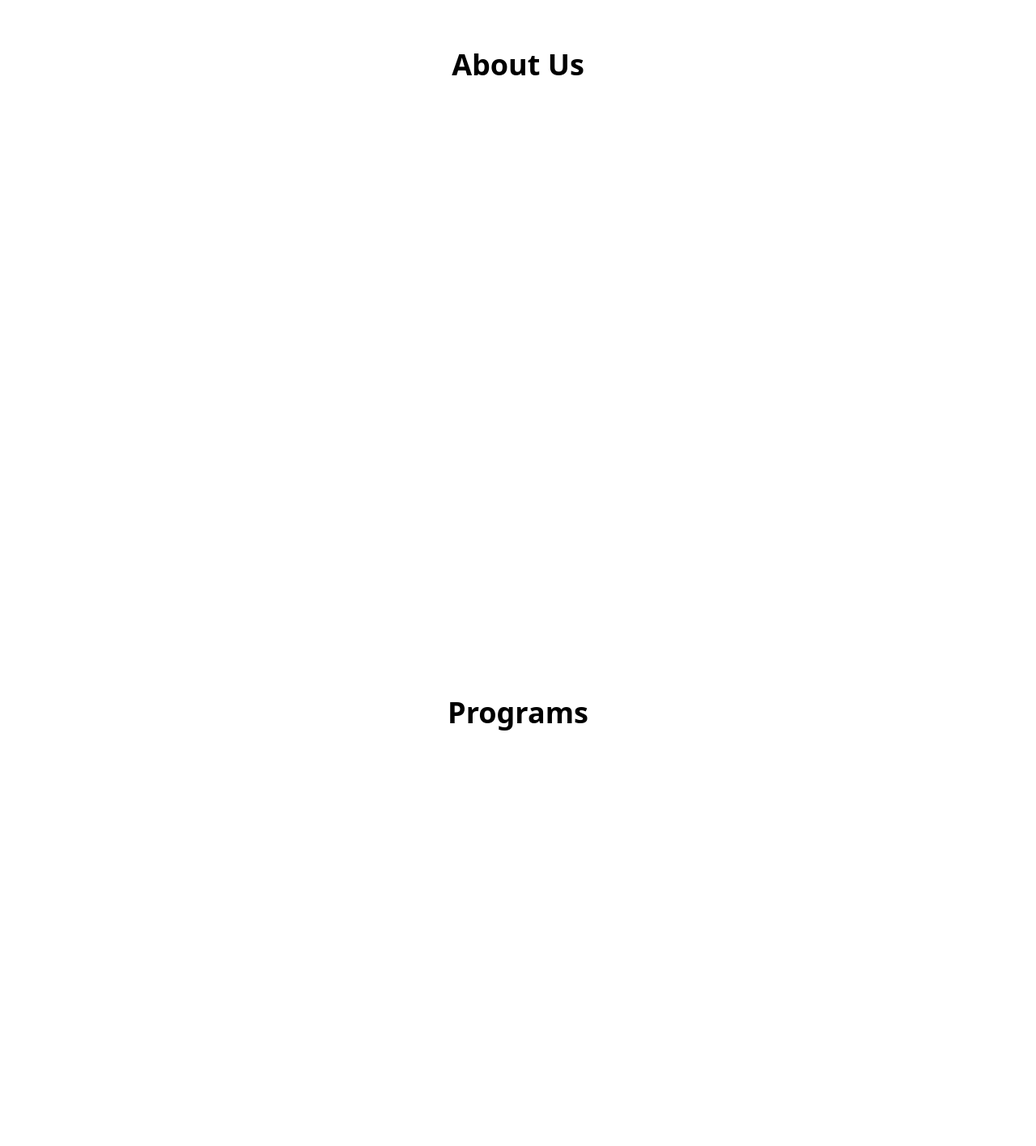
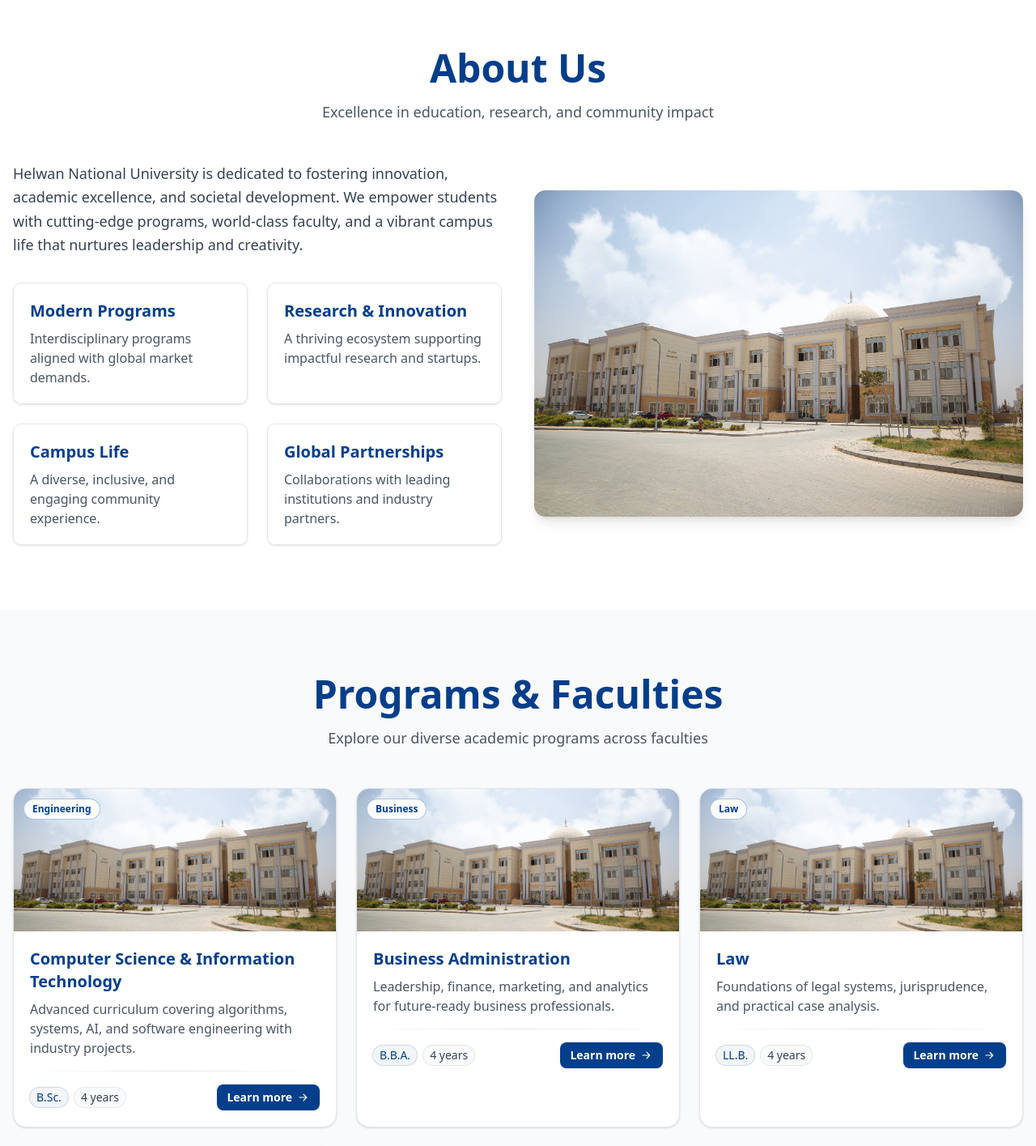
Before and after one commit to mahmoudmatter12/hnu-offical-website, a Next.js app: page /ar in a window 1280 px wide. Shown: the part 980-2395 px from the top of the page at 81% size. Built offline with nearby package versions, Linux system fonts and the light colour scheme; no server answers.

Commit message:
Refactor home page sections to utilize props for About and Programs sections, enhancing flexibility and maintainability. Update data structure for about and programs sections in the data file.

```diff
--- a/app/[locale]/page.tsx
+++ b/app/[locale]/page.tsx
@@ -1,15 +1,15 @@
 import HeroSection from '@/components/home/heroSection';
 import AboutSection from '@/components/home/aboutSection';
 import ProgramsSection from '@/components/home/programsSection';
-import { heroSection } from '@/data';
+import { heroSection, aboutSection, programsSection } from '@/data';
 import React from 'react';
 
 function Home() {
   return (
     <>
       <HeroSection {...heroSection} />
-      <AboutSection />
-      <ProgramsSection />
+      <AboutSection {...aboutSection} />
+      <ProgramsSection {...programsSection} />
     </>
   );
 }
--- a/components/header2.tsx
+++ b/components/header2.tsx
@@ -210,8 +210,8 @@
                       <Link
                         href={item.href}
                         className={`px-4 py-3 rounded-xl transition-all duration-300 hover:bg-gradient-to-r hover:from-blue-50 hover:to-purple-50 ${isActive(item.href)
-                            ? 'text-blue-700 font-semibold bg-gradient-to-r from-blue-50 to-purple-50 border border-blue-200 shadow-sm'
-                            : 'text-gray-700 hover:text-blue-700'
+                          ? 'text-blue-700 font-semibold bg-gradient-to-r from-blue-50 to-purple-50 border border-blue-200 shadow-sm'
+                          : 'text-gray-700 hover:text-blue-700'
                           }`}
                       >
                         <span
--- a/components/home/aboutSection.tsx
+++ b/components/home/aboutSection.tsx
@@ -1,13 +1,54 @@
 import React from 'react';
 
-function aboutSection() {
+export interface AboutSectionProps {
+  title: string;
+  subtitle?: string;
+  description: string;
+  highlights?: Array<{ title: string; description: string }>;
+  image?: string;
+  titleClassName?: string;
+  cardTitleClassName?: string;
+}
+
+function AboutSection({ title, subtitle, description, highlights = [], image, titleClassName, cardTitleClassName }: AboutSectionProps) {
   return (
-    <section id='about' className='min-h-screen py-20'>
+    <section id='about' className='py-20 bg-white'>
       <div className='container mx-auto px-4'>
-        <h1 className='text-4xl font-bold text-center'>About Us</h1>
+        <div className='max-w-3xl mx-auto text-center mb-12'>
+          <h2 className={`text-4xl sm:text-5xl font-bold mb-4 ${titleClassName || ''}`}>{title}</h2>
+          {subtitle && <p className='text-lg text-gray-600'>{subtitle}</p>}
+        </div>
+
+        <div className='grid grid-cols-1 md:grid-cols-2 gap-10 items-center'>
+          <div>
+            <p className='text-gray-700 leading-relaxed text-lg'>{description}</p>
+
+            {highlights.length > 0 && (
+              <div className='mt-8 grid grid-cols-1 sm:grid-cols-2 gap-6'>
+                {highlights.map((item, index) => (
+                  <div key={index} className='p-5 rounded-lg border border-gray-200 shadow-sm hover:shadow-md transition-shadow'>
+                    <h3 className={`text-xl font-semibold mb-2 ${cardTitleClassName || ''}`}>{item.title}</h3>
+                    <p className='text-gray-600'>{item.description}</p>
+                  </div>
+                ))}
+              </div>
+            )}
+          </div>
+
+          <div className='order-first md:order-none'>
+            {image ? (
+              // eslint-disable-next-line @next/next/no-img-element
+              <img src={image} alt='About section image' className='w-full h-auto rounded-xl object-cover shadow-lg' />
+            ) : (
+              <div className='w-full aspect-video rounded-xl bg-gradient-to-br from-blue-50 to-blue-100 border border-blue-200 flex items-center justify-center text-blue-700'>
+                <span className='font-medium'>Our Campus & Community</span>
+              </div>
+            )}
+          </div>
+        </div>
       </div>
     </section>
   );
 }
 
-export default aboutSection;
+export default AboutSection;
--- a/components/home/programsSection.tsx
+++ b/components/home/programsSection.tsx
@@ -1,13 +1,90 @@
 import React from 'react';
 
-function programsSection() {
+export interface ProgramItem {
+  id: string;
+  title: string;
+  faculty: string;
+  description: string;
+  duration?: string;
+  degree?: string;
+  money?: string;
+  image?: string;
+  href?: string;
+}
+
+export interface ProgramsSectionProps {
+  title: string;
+  subtitle?: string;
+  items: ProgramItem[];
+  accentClassName?: string;
+  cardTitleClassName?: string;
+}
+
+function ProgramsSection({ title, subtitle, items, accentClassName, cardTitleClassName }: ProgramsSectionProps) {
   return (
-    <section id='programs' className='min-h-screen py-20'>
+    <section id='programs' className='py-20 bg-gray-50'>
       <div className='container mx-auto px-4'>
-        <h1 className='text-4xl font-bold text-center'>Programs</h1>
+        <div className='max-w-3xl mx-auto text-center mb-12'>
+          <h2 className={`text-4xl sm:text-5xl font-bold mb-4 ${accentClassName || ''}`}>{title}</h2>
+          {subtitle && <p className='text-lg text-gray-600'>{subtitle}</p>}
+        </div>
+
+        <div className='grid grid-cols-1 sm:grid-cols-2 lg:grid-cols-3 gap-6'>
+          {items.map((program) => (
+            <article key={program.id} className='group relative bg-white rounded-2xl border border-gray-200 shadow-sm hover:shadow-xl transition-all overflow-hidden hover:-translate-y-1 ring-1 ring-transparent hover:ring-[#023e8a]/40'>
+              <div className='relative overflow-hidden h-44'>
+                {program.image && (
+                  // eslint-disable-next-line @next/next/no-img-element
+                  <img src={program.image} alt={program.title} className='absolute inset-0 w-full h-full object-cover transition-opacity duration-300 group-hover:opacity-60' />
+                )}
+                {program.money && (
+                  <div className='absolute inset-0 opacity-0 transition-opacity duration-300 group-hover:opacity-100'>
+                    <div className='absolute left-1/2 top-1/2 -translate-x-1/2 -translate-y-1/2 -rotate-6 w-[130%]'>
+                      <div className='mx-auto rounded-xl bg-gradient-to-r from-[#023e8a]/90 via-[#023e8a]/80 to-[#023e8a]/90 shadow-[0_8px_30px_rgba(0,0,0,0.35)] ring-1 ring-white/15'>
+                        <div className='px-8 py-3 text-center'>
+                          <span className='text-2xl sm:text-3xl font-extrabold tracking-wide text-white drop-shadow'>
+                            {program.money}
+                          </span>
+                        </div>
+                      </div>
+                    </div>
+                    <span className='absolute top-4 left-6 w-2 h-2 rounded-full bg-[#023e8a]/70 animate-ping'></span>
+                    <span className='absolute bottom-5 right-8 w-2 h-2 rounded-full bg-[#023e8a]/50 animate-ping [animation-delay:300ms]'></span>
+                  </div>
+                )}
+                <div className='absolute top-3 left-3 z-10 px-2.5 py-1 rounded-full text-xs font-semibold bg-white/90 text-[#023e8a] border border-[#023e8a]/30 backdrop-blur'>
+                  {program.faculty}
+                </div>
+              </div>
+
+              <div className='p-5'>
+                <h3 className={`text-xl font-semibold mb-2 ${cardTitleClassName || ''}`}>{program.title}</h3>
+                <p className='text-gray-600 mb-4 line-clamp-3'>{program.description}</p>
+                <div className='h-px w-full bg-gradient-to-r from-transparent via-gray-200 to-transparent mb-4'></div>
+
+                <div className='flex items-center justify-between text-sm text-gray-500'>
+                  <div className='flex items-center gap-2'>
+                    {program.degree && <span className='px-2 py-0.5 rounded-full bg-[#023e8a]/5 text-[#023e8a] ring-1 ring-[#023e8a]/20'>{program.degree}</span>}
+                    {program.duration && <span className='px-2 py-0.5 rounded-full bg-gray-50 text-gray-700 ring-1 ring-gray-200'>{program.duration}</span>}
+                  </div>
+
+                  {program.href && (
+                    <a href={program.href} className='inline-flex items-center gap-1.5 text-sm font-semibold text-white bg-[#023e8a] hover:bg-[#01326a] px-3 py-1.5 rounded-md shadow-sm transition-colors'>
+                      Learn more
+                      <svg xmlns='http://www.w3.org/2000/svg' viewBox='0 0 20 20' fill='currentColor' className='w-4 h-4'>
+                        <path fillRule='evenodd' d='M3 10a.75.75 0 0 1 .75-.75h9.19L9.47 5.78a.75.75 0 1 1 1.06-1.06l4.75 4.75a.75.75 0 0 1 0 1.06l-4.75 4.75a.75.75 0 1 1-1.06-1.06l3.47-3.47H3.75A.75.75 0 0 1 3 10Z' clipRule='evenodd' />
+                      </svg>
+                    </a>
+                  )}
+                </div>
+              </div>
+
+            </article>
+          ))}
+        </div>
       </div>
     </section>
   );
 }
 
-export default programsSection;
+export default ProgramsSection;
--- a/data/index.ts
+++ b/data/index.ts
@@ -7,3 +7,115 @@
   logo: '/logo.png',
   noBgLogo: '/logo2.png',
 };
+
+export const aboutSection = {
+  title: 'About Us',
+  subtitle: 'Excellence in education, research, and community impact',
+  description:
+    'Helwan National University is dedicated to fostering innovation, academic excellence, and societal development. We empower students with cutting-edge programs, world-class faculty, and a vibrant campus life that nurtures leadership and creativity.',
+  image: '/home.jpeg',
+  titleClassName: 'text-[#023e8a]',
+  cardTitleClassName: 'text-[#023e8a]',
+  highlights: [
+    {
+      title: 'Modern Programs',
+      description:
+        'Interdisciplinary programs aligned with global market demands.',
+    },
+    {
+      title: 'Research & Innovation',
+      description:
+        'A thriving ecosystem supporting impactful research and startups.',
+    },
+    {
+      title: 'Campus Life',
+      description: 'A diverse, inclusive, and engaging community experience.',
+    },
+    {
+      title: 'Global Partnerships',
+      description:
+        'Collaborations with leading institutions and industry partners.',
+    },
+  ],
+};
+
+export const programsSection = {
+  title: 'Programs & Faculties',
+  subtitle: 'Explore our diverse academic programs across faculties',
+  accentClassName: 'text-[#023e8a]',
+  cardTitleClassName: 'text-[#023e8a]',
+  items: [
+    {
+      id: 'eng-cs',
+      title: 'Computer Science & Information Technology',
+      faculty: 'Engineering',
+      description:
+        'Advanced curriculum covering algorithms, systems, AI, and software engineering with industry projects.',
+      duration: '4 years',
+      degree: 'B.Sc.',
+      money: 'EGP 60,000/yr',
+      image: '/home.jpeg',
+      href: '#',
+    },
+    {
+      id: 'business-admin',
+      title: 'Business Administration',
+      faculty: 'Business',
+      description:
+        'Leadership, finance, marketing, and analytics for future-ready business professionals.',
+      duration: '4 years',
+      degree: 'B.B.A.',
+      money: 'EGP 55,000/yr',
+      image: '/home.jpeg',
+      href: '#',
+    },
+    {
+      id: 'law',
+      title: 'Law',
+      faculty: 'Law',
+      description:
+        'Foundations of legal systems, jurisprudence, and practical case analysis.',
+      duration: '4 years',
+      degree: 'LL.B.',
+      money: 'EGP 50,000/yr',
+      image: '/home.jpeg',
+      href: '#',
+    },
+    {
+      id: 'medicine',
+      title: 'Medicine',
+      faculty: 'Medicine',
+      description:
+        'Comprehensive medical education with clinical training and research opportunities.',
+      duration: '6 years',
+      degree: 'M.B.B.Ch.',
+      money: 'EGP 90,000/yr',
+      image: '/home.jpeg',
+      href: '#',
+    },
+    {
+      id: 'pharmacy',
+      title: 'Pharmacy',
+      faculty: 'Pharmacy',
+      description:
+        'Pharmaceutical sciences, clinical pharmacy, and industry-aligned training.',
+      duration: '5 years',
+      degree: 'B.Pharm.',
+      money: 'EGP 70,000/yr',
+      image: '/home.jpeg',
+      href: '#',
+    },
+    {
+      id: 'applied-health',
+      title: 'Applied Health Sciences Technology',
+      faculty: 'Applied Health Sciences Technology',
+      description:
+        'Healthcare technology, diagnostics, and applied clinical sciences.',
+      duration: '4 years',
+      degree: 'B.Sc.',
+      money: 'EGP 58,000/yr',
+      image: '/home.jpeg',
+      href: '#',
+    },
+  ],
+};
```
Also changed, not shown: components/MobileMenu.tsx (+4 -6 lines).
